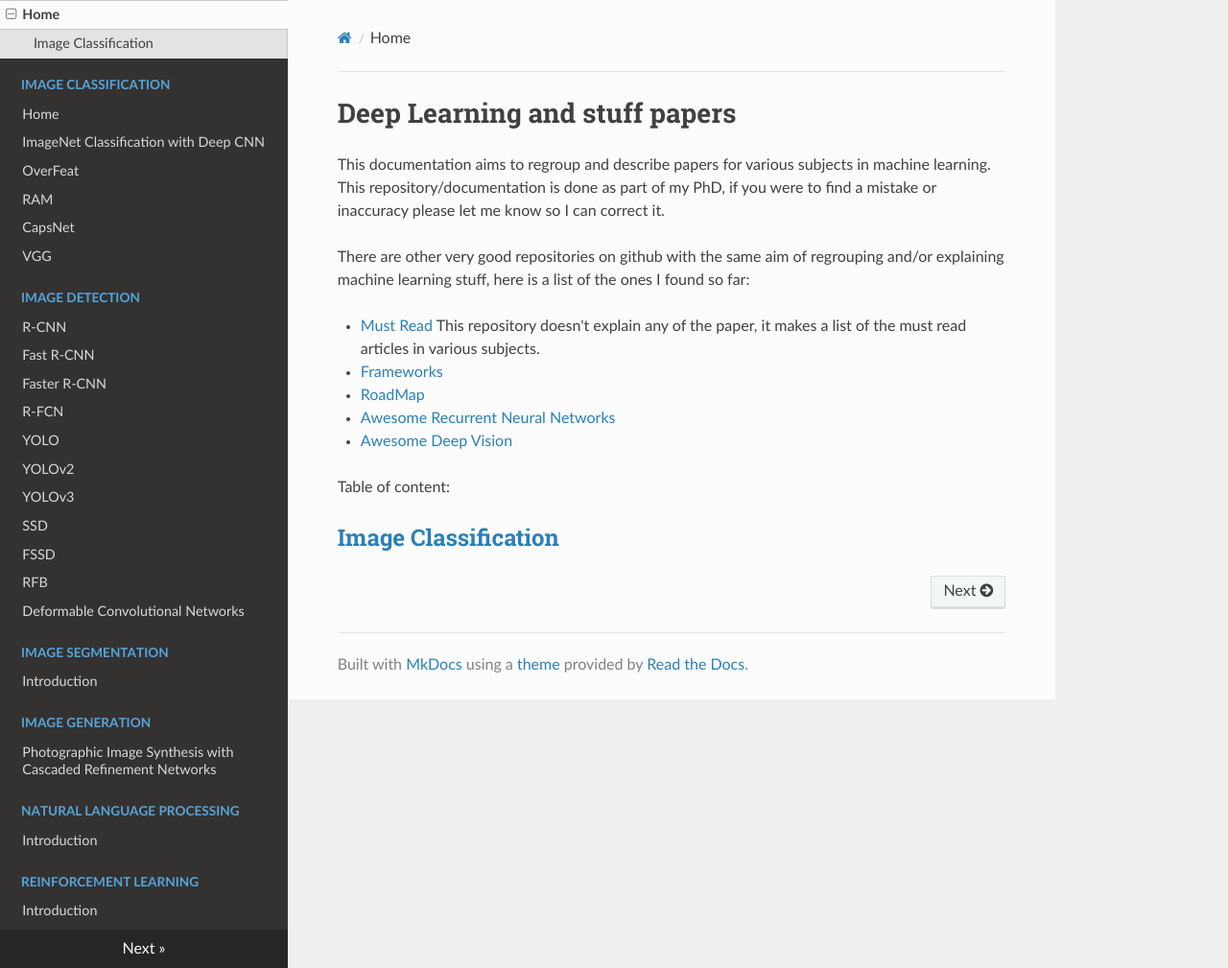
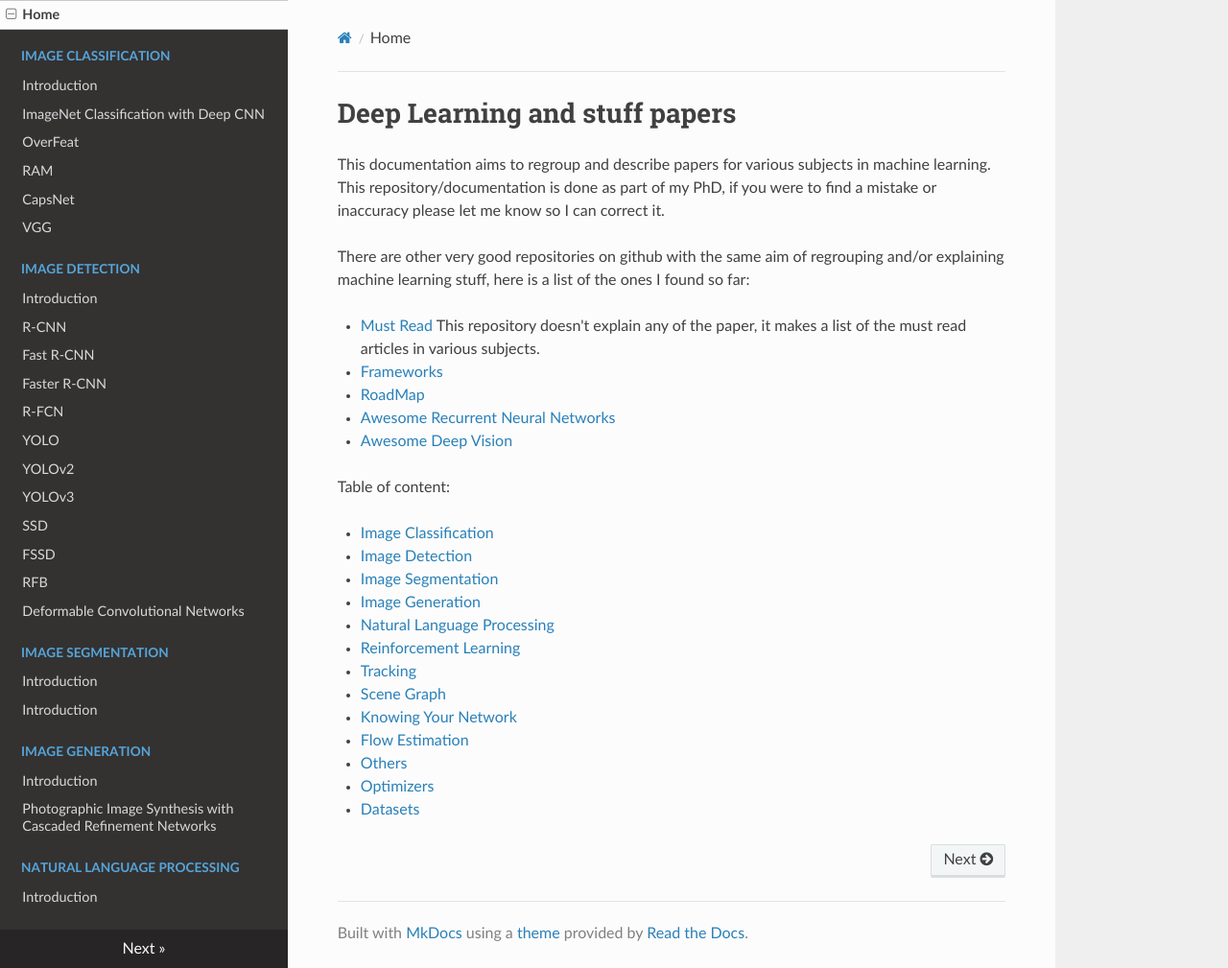
Before and after one commit to D3lt4lph4/papers, an MkDocs documentation site: the page built from docs/index.md, in a window 1280 px wide and 1009 px high. Shown: the whole window at 96% size. Built offline with MkDocs 1.6.1, drawn with Linux system fonts in a browser that asks for light colours; nearby versions of some CDN libraries; old or Windows-style settings are respelled for this version of MkDocs.

Commit message:
up summary

```diff
--- a/docs/index.md
+++ b/docs/index.md
@@ -17,4 +17,16 @@
 
 Table of content:
 
-## [Image Classification](imageclassif/index.md)
+- [Image Classification](imageclassif/index.md)
+- [Image Detection](imagedetection/index.md)
+- [Image Segmentation](imageseg/index.md)
+- [Image Generation](imagegeneration/index.md)
+- [Natural Language Processing](nlp/index.md)
+- [Reinforcement Learning](rl/index.md)
+- [Tracking](tracking/index.md)
+- [Scene Graph](scenegraph/index.md)
+- [Knowing Your Network](imageclassif/index.md)
+- [Flow Estimation](flow/index.md)
+- [Others](others/index.md)
+- [Optimizers](optimization/index.md)
+- [Datasets](datasets/index.md)
--- a/mkdocs.yml
+++ b/mkdocs.yml
@@ -21,13 +21,14 @@
 pages:
     - Home: index.md
     - Image Classification:
-      - Home: imageclassif/index.md
+      - Introduction: imageclassif/index.md
       - ImageNet Classification with Deep CNN: imageclassif/imagenet.md
       - OverFeat: imageclassif/overfeat.md
       - RAM: imageclassif/ram.md
       - CapsNet: imageclassif/capsule.md
       - VGG: imageclassif/vgg.md
     - Image Detection:
+      - Introduction: imageclassif/index.md
       - R-CNN: imagedetection/rcnn.md
       - Fast R-CNN: imagedetection/fastrcnn.md
       - Faster R-CNN: imagedetection/fasterrcnn.md
@@ -40,30 +41,38 @@
       - RFB: imagedetection/rfb.md
       - Deformable Convolutional Networks: imagedetection/deformableconvolutionalnetworks.md
     - Image Segmentation:
+      - Introduction: imageclassif/index.md
       - Introduction: imageseg/index.md
     - Image Generation:
+      - Introduction: imageclassif/index.md
       - Photographic Image Synthesis with Cascaded Refinement Networks: imagegeneration/photographicimagesynthesis.md
     - Natural Language Processing:
       - Introduction: nlp/index.md
     - Reinforcement Learning:
       - Introduction: rl/index.md
     - Tracking:
+      - Introduction: imageclassif/index.md
       - Online Multi-Target Tracking RNN: tracking/onlinemultitrackingRNN.md
     - Scene Graph:
+      - Introduction: imageclassif/index.md
       - Image Generation From Scene Graph: scenegraph/imagegenerationfromscenegraph.md
       - Neural Motifs, Scene Graph Parsing with Global Context: scenegraph/neuralmotifparsingwithglobalcontext.md
       - Scene Graph Generation From Images: scenegraph/scenegraphgenerationfromimages.md
     - Knowing your Network:
+      - Introduction: imageclassif/index.md
       - Why Should I Trust You ?: knowingyournetwork/whyshoulditrustyou.md
       - ImageNet-trained CNNs are biased towards texture; increasing shape bias improves accuracy and robustness: knowingyournetwork/biastowardtextures.md
     - Flow estimation:
+      - Introduction: imageclassif/index.md
       - Estimating Velocity Fields on a Freeway From Low-Resolution Videos: flow/EstimatingVelocityFieldsFreewayLowResolution.md
     - Others:
+      - Introduction: imageclassif/index.md
       - CoordConv: others/coordconv.md
     - Optimizers:
       - Introduction: optimization/index.md
       - Stochastic gradient descent: optimization/sgd.md
     - Datasets:
+      - Introduction: imageclassif/index.md
       - Database: datasets/list.md
       - Object Counting: datasets/counting.md
       - Events: datasets/events.md
```
Also changed, not shown: docs/datasets/index.md (added), docs/flow/index.md (added), docs/hierarchicalclassification/index.md (added), docs/imagedetection/index.md (added), docs/imagegeneration/index.md (added), docs/knowingyournetwork/index.md (added), docs/others/index.md (added).
